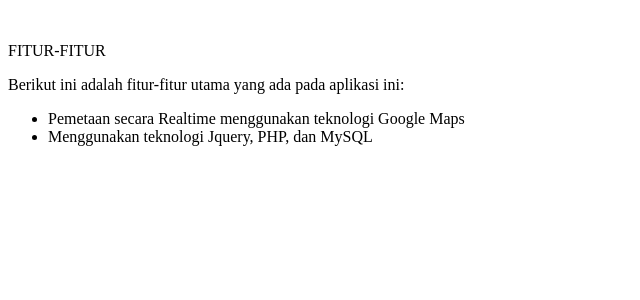
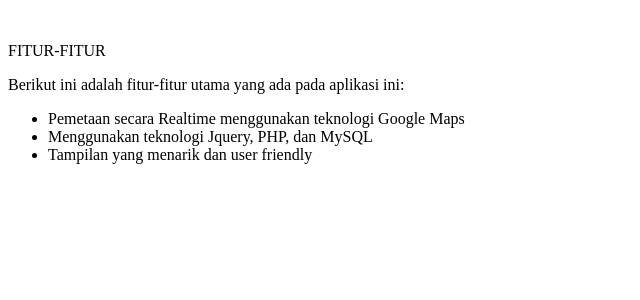
Before and after one commit to tugasgis/Sistem-Geografis-team, a PHP site: page /modul/fitur.php in a window 1280 px wide. Shown: the top 300 px of the page, without its empty margins (0-640 px from the left). Run offline with PHP 8.4, Linux system fonts and the light colour scheme; a stand-in replaces the project's code that opens the database connection; some libraries are stand-ins or nearby versions.

Commit message:
fauzan17

```diff
--- a/modul/fitur.php
+++ b/modul/fitur.php
@@ -19,5 +19,6 @@
     <div id="tengah">
  <p>Berikut ini adalah fitur-fitur utama yang ada pada aplikasi ini:</p>
       <ul>
-<li>Pemetaan secara Realtime menggunakan teknologi Google Maps</li>
+	<li>Pemetaan secara Realtime menggunakan teknologi Google Maps</li>
         <li>Menggunakan teknologi Jquery, PHP, dan MySQL</li>
+	<li>Tampilan yang menarik dan user friendly</li>
```
